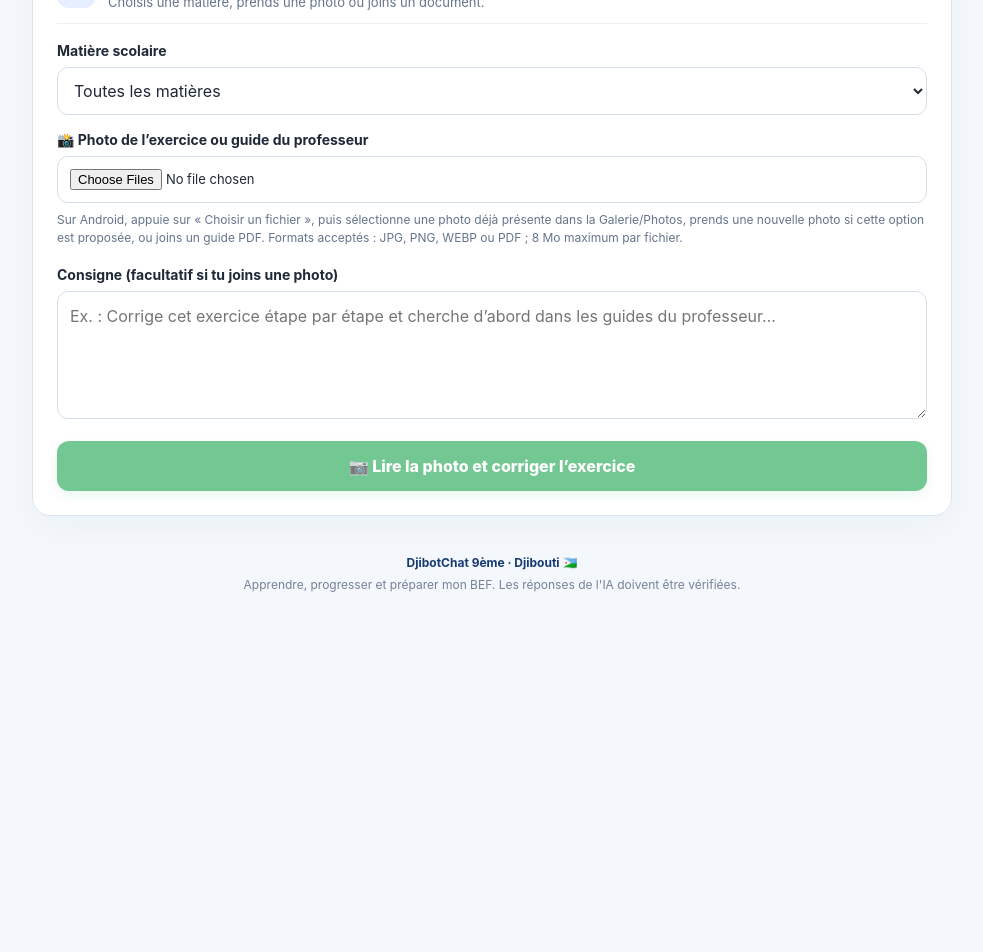
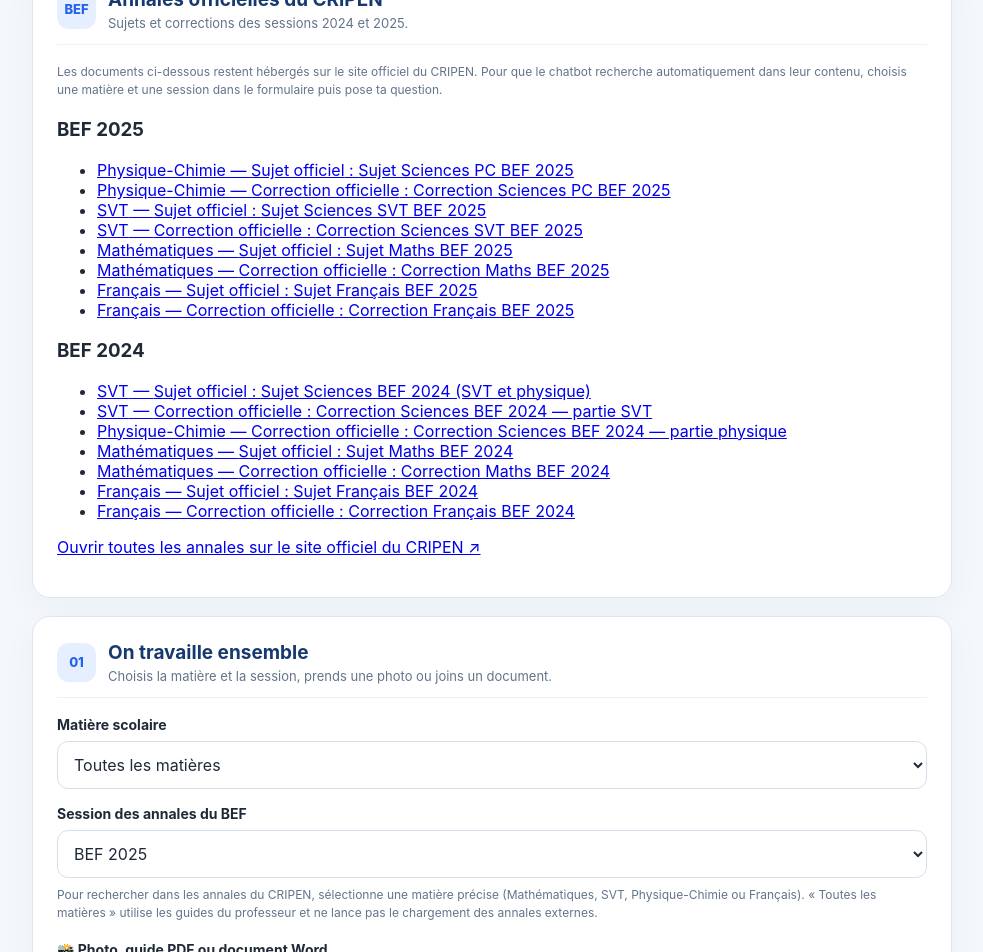
Before and after one commit to djama77/DjibotChat-9eme, a Next.js app in the folder vercel-app/: page / in a window 1280 px wide. Shown: the part 680-1632 px from the top of the page, without its empty margins (148-1131 px from the left). Before the commit the page ends 1318 px from the top, so only its background shows below. Built offline with nearby package versions, Linux system fonts and the light colour scheme.

Commit message:
Add CRIPEN annales browser and BEF session selector

```diff
--- a/vercel-app/app/page.tsx
+++ b/vercel-app/app/page.tsx
@@ -1,8 +1,9 @@
 "use client";
 
 import { useState } from "react";
+import { CRIPEN_ANNales, CRIPEN_ANNALES_PAGE } from "../annales";
 
-type Source = { filename: string; page: number; score: number; text: string };
+type Source = { filename: string; page: number; score: number; text: string; url?: string };
 type Result = { answer: string; sources: Source[]; warning?: string };
 
 const subjects = ["Toutes les matières", "Mathématiques", "SVT", "Physique-Chimie", "Français", "Anglais", "Histoire-Géographie", "Informatique"];
@@ -10,6 +11,7 @@ const subjects = ["Toutes les matières", "Mathématiques", "SVT", "Physique-Chi
 export default function Home() {
   const [question, setQuestion] = useState("");
   const [subject, setSubject] = useState(subjects[0]);
+  const [examYear, setExamYear] = useState("2025");
   const [files, setFiles] = useState<FileList | null>(null);
   const [busy, setBusy] = useState(false);
   const [result, setResult] = useState<Result | null>(null);
@@ -18,7 +20,10 @@ export default function Home() {
   async function submit(e: React.FormEvent<HTMLFormElement>) {
     e.preventDefault(); setBusy(true); setError(""); setResult(null);
     try {
-      const data = new FormData(); data.set("question", question); data.set("subject", subject);
+      const data = new FormData();
+      data.set("question", question);
+      data.set("subject", subject);
+      data.set("examYear", examYear);
       Array.from(files ?? []).forEach(file => data.append("guides", file));
       const response = await fetch("/api/answer", { method: "POST", body: data });
       const json = await response.json();
@@ -57,22 +62,41 @@ export default function Home() {
 
     <section className="befBanner"><div className="befBadge">🏆</div><div><h2>Objectif : réussir mon BEF !</h2><p>Révise régulièrement, entraîne-toi sur tes exercices et demande de l'aide quand une notion te semble difficile.</p></div></section>
 
-    <section className="notice"><strong>Guides du professeur connectés :</strong> les fichiers math9eme.pdf, svt.pdf, pc(1).pdf, fr.pdf et infos.pdf du dépôt GitHub sont recherchés automatiquement. Tu peux aussi ajouter une photo ou un autre PDF. Vérifie toujours les réponses avec ton professeur.</section>
+    <section className="notice"><strong>Guides du professeur connectés :</strong> les fichiers math9eme.pdf, svt.pdf, pc(1).pdf, fr.pdf et infos.pdf du dépôt GitHub sont recherchés automatiquement. Les annales officielles CRIPEN 2024–2025 peuvent aussi être recherchées par matière et session. Vérifie toujours les réponses avec ton professeur.</section>
+
+    <section className="panel annalesPanel">
+      <div className="sectionHeading"><span>BEF</span><div><h2>Annales officielles du CRIPEN</h2><p>Sujets et corrections des sessions 2024 et 2025.</p></div></div>
+      <p className="hint">Les documents ci-dessous restent hébergés sur le site officiel du CRIPEN. Pour que le chatbot recherche automatiquement dans leur contenu, choisis une matière et une session dans le formulaire puis pose ta question.</p>
+      <div className="annalesList">
+        {(["2025", "2024"] as const).map(year => <div className="annaleYear" key={year}>
+          <h3>BEF {year}</h3>
+          <ul>{CRIPEN_ANNales.filter(item => item.year === year).map(item => <li key={item.url}><a href={item.url} target="_blank" rel="noreferrer">{item.subject} — {item.kind} : {item.title}</a></li>)}</ul>
+        </div>)}
+      </div>
+      <p className="annalesOfficialLink"><a href={CRIPEN_ANNALES_PAGE} target="_blank" rel="noreferrer">Ouvrir toutes les annales sur le site officiel du CRIPEN ↗</a></p>
+    </section>
 
     <form className="panel" onSubmit={submit}>
-      <div className="sectionHeading"><span>01</span><div><h2>On travaille ensemble</h2><p>Choisis une matière, prends une photo ou joins un document.</p></div></div>
+      <div className="sectionHeading"><span>01</span><div><h2>On travaille ensemble</h2><p>Choisis la matière et la session, prends une photo ou joins un document.</p></div></div>
       <label htmlFor="subject">Matière scolaire</label>
       <select id="subject" value={subject} onChange={e => setSubject(e.target.value)}>{subjects.map(s => <option key={s}>{s}</option>)}</select>
-      <label htmlFor="guides">📸 Photo de l’exercice ou guide du professeur</label>
-      <input id="guides" type="file" accept="image/*,application/pdf,.pdf" multiple onChange={e => setFiles(e.target.files)} />
-      <p className="hint">Sur Android, appuie sur « Choisir un fichier », puis sélectionne une photo déjà présente dans la Galerie/Photos, prends une nouvelle photo si cette option est proposée, ou joins un guide PDF. Formats acceptés : JPG, PNG, WEBP ou PDF ; 8 Mo maximum par fichier.</p>
+      <label htmlFor="examYear">Session des annales du BEF</label>
+      <select id="examYear" value={examYear} onChange={e => setExamYear(e.target.value)}>
+        <option value="2025">BEF 2025</option>
+        <option value="2024">BEF 2024</option>
+        <option value="Toutes les sessions">Toutes les sessions (2024–2025)</option>
+      </select>
+      <p className="hint">Pour rechercher dans les annales du CRIPEN, sélectionne une matière précise (Mathématiques, SVT, Physique-Chimie ou Français). « Toutes les matières » utilise les guides du professeur et ne lance pas le chargement des annales externes.</p>
+      <label htmlFor="guides">📸 Photo, guide PDF ou document Word</label>
+      <input id="guides" type="file" accept="image/*,application/pdf,.pdf,.doc,.docx,application/msword,application/vnd.openxmlformats-officedocument.wordprocessingml.document" multiple onChange={e => setFiles(e.target.files)} />
+      <p className="hint">Sur Android, appuie sur « Choisir un fichier », puis sélectionne une photo déjà présente dans la Galerie/Photos, prends une nouvelle photo si cette option est proposée, ou joins un PDF/Word. Formats acceptés : JPG, PNG, WEBP, PDF, DOC ou DOCX ; 8 Mo maximum par fichier.</p>
       {files && files.length > 0 && <p className="hint">📎 {files.length} fichier(s) sélectionné(s).</p>}
       <label htmlFor="question">Consigne (facultatif si tu joins une photo)</label>
-      <textarea id="question" rows={4} value={question} onChange={e => setQuestion(e.target.value)} placeholder="Ex. : Corrige cet exercice étape par étape et cherche d’abord dans les guides du professeur…" />
-      <button className="submitButton" disabled={busy || (!question.trim() && !(files && files.length > 0))}>{busy ? "Lecture de l’exercice et recherche du corrigé…" : "📷 Lire la photo et corriger l’exercice"}</button>
+      <textarea id="question" rows={4} value={question} onChange={e => setQuestion(e.target.value)} placeholder="Ex. : Recherche le corrigé officiel du BEF 2025 en mathématiques et explique chaque étape…" />
+      <button className="submitButton" disabled={busy || (!question.trim() && !(files && files.length > 0))}>{busy ? "Recherche dans les guides et les annales du CRIPEN…" : "📷 Lire, rechercher et corriger"}</button>
     </form>
     {error && <section className="error" role="alert">{error}</section>}
-    {result && <section className="panel answer"><h2>Corrigé et explication</h2>{result.warning && <p className="hint">{result.warning}</p>}<div className="answerText">{result.answer}</div><h3>Sources retrouvées</h3>{result.sources.length ? result.sources.map((s,i)=><details key={`${s.filename}-${s.page}-${i}`}><summary>{s.filename} · page {s.page} · pertinence {s.score.toFixed(2)}</summary><p>{s.text}</p></details>) : <p>Aucun passage suffisamment pertinent n'a été trouvé dans les guides fournis.</p>}</section>}
+    {result && <section className="panel answer"><h2>Corrigé et explication</h2>{result.warning && <p className="hint">{result.warning}</p>}<div className="answerText">{result.answer}</div><h3>Sources retrouvées</h3>{result.sources.length ? result.sources.map((s,i)=><details key={`${s.filename}-${s.page}-${i}`}><summary>{s.filename} · page/segment {s.page} · pertinence {s.score.toFixed(2)}</summary>{s.url && <p><a href={s.url} target="_blank" rel="noreferrer">Ouvrir le document source officiel ↗</a></p>}<p>{s.text}</p></details>) : <p>Aucun passage suffisamment pertinent n'a été trouvé dans les guides ou annales sélectionnés.</p>}</section>}
     <footer><strong>DjibotChat 9ème · Djibouti 🇩🇯</strong><br />Apprendre, progresser et préparer mon BEF. Les réponses de l'IA doivent être vérifiées.</footer>
   </main>;
 }
```
